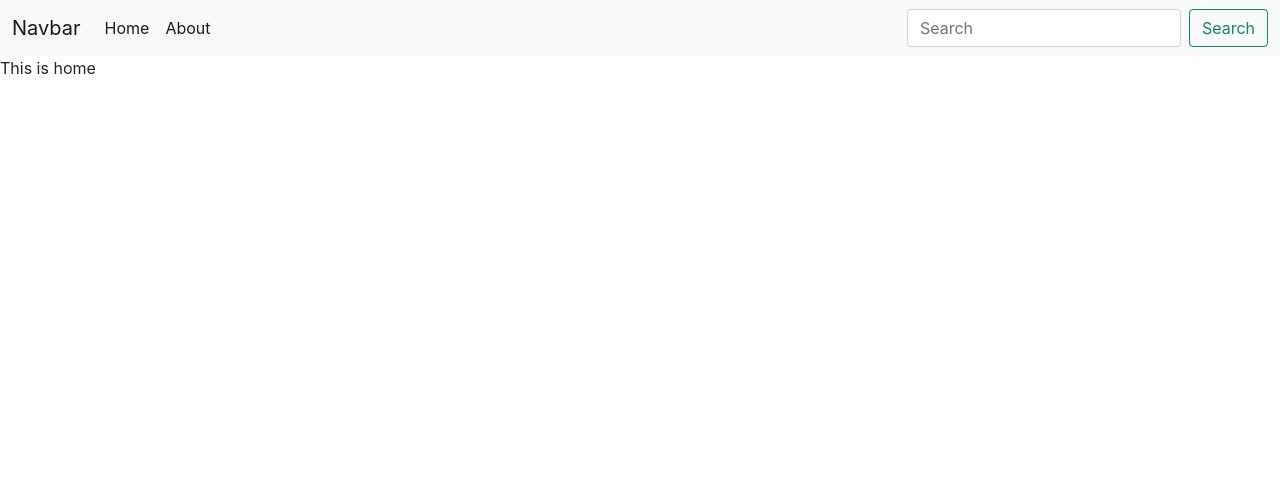
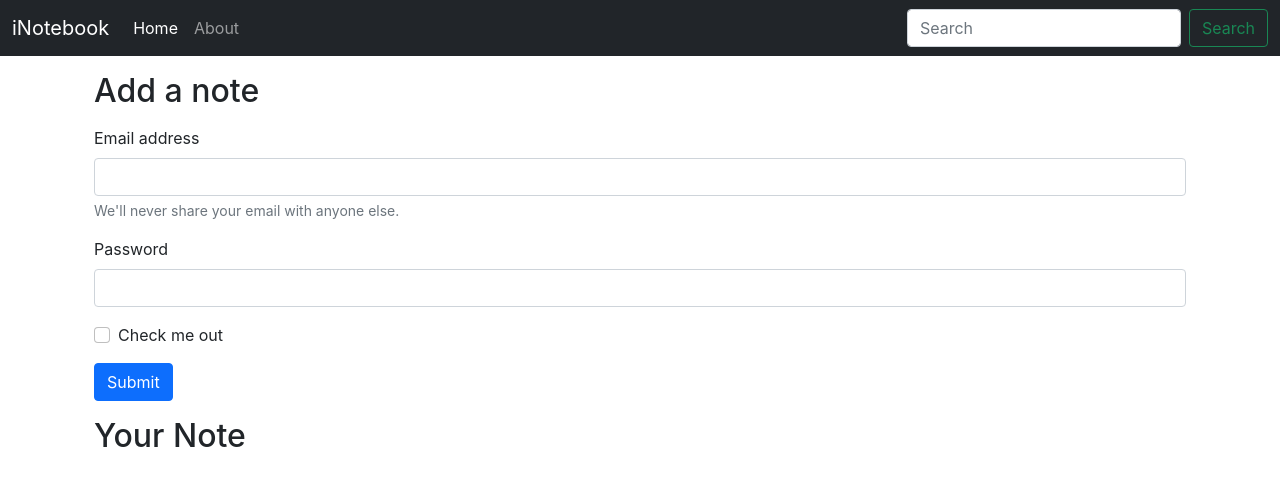
Before and after one commit to samarjit-singh/inotebook, a React (Create React App) app: page /home in a window 1280 px wide. Shown: the top 486 px of the page. Built offline with nearby package versions, Linux system fonts and the light colour scheme.

Commit message:
useLocation hook in react

```diff
--- a/src/App.js
+++ b/src/App.js
@@ -11,10 +11,12 @@
       <div>
         <BrowserRouter>
           <Navbar />
-          <Routes>
-            <Route path="/home" element={<Home />} />
-            <Route path="/about" element={<About />} />
-          </Routes>
+          <div className="container">
+            <Routes>
+              <Route path="/home" element={<Home />} />
+              <Route path="/about" element={<About />} />
+            </Routes>
+          </div>
         </BrowserRouter>
       </div>
     </NoteState>
--- a/src/components/About.js
+++ b/src/components/About.js
@@ -1,16 +1,12 @@
 import React, { useContext, useEffect } from "react";
-import noteContext from "../context/notes/noteContext";
+
 
 const About = () => {
-  const a = useContext(noteContext);
-  useEffect(() => {
-    a.update();
-    // eslint-disable-next-line
-  }, []);
+
 
   return (
     <div>
-      This is about {a.state.name} and he is in class {a.state.class}
+      This is about page
     </div>
   );
 };
--- a/src/components/Home.js
+++ b/src/components/Home.js
@@ -1,7 +1,55 @@
 import React from "react";
 
 const Home = () => {
-  return <div>This is home </div>;
+  return (
+    <div>
+      <div className="container my-3">
+        <h2>Add a note</h2>
+        <form className="my-3">
+          <div class="mb-3">
+            <label for="exampleInputEmail1" class="form-label">
+              Email address
+            </label>
+            <input
+              type="email"
+              class="form-control"
+              id="exampleInputEmail1"
+              aria-describedby="emailHelp"
+            />
+            <div id="emailHelp" class="form-text">
+              We'll never share your email with anyone else.
+            </div>
+          </div>
+          <div class="mb-3">
+            <label for="exampleInputPassword1" class="form-label">
+              Password
+            </label>
+            <input
+              type="password"
+              class="form-control"
+              id="exampleInputPassword1"
+            />
+          </div>
+          <div class="mb-3 form-check">
+            <input
+              type="checkbox"
+              class="form-check-input"
+              id="exampleCheck1"
+            />
+            <label class="form-check-label" for="exampleCheck1">
+              Check me out
+            </label>
+          </div>
+          <button type="submit" class="btn btn-primary">
+            Submit
+          </button>
+        </form>
+      </div>
+      <div className="container my-3">
+        <h2>Your Note</h2>
+      </div>
+    </div>
+  );
 };
 
 export default Home;
--- a/src/components/Navbar.js
+++ b/src/components/Navbar.js
@@ -1,12 +1,16 @@
-import React from "react";
-import { Link } from "react-router-dom";
+import React, { useEffect } from "react";
+import { Link, useLocation } from "react-router-dom";
 
 const Navbar = () => {
+  let location = useLocation();
+  useEffect(() => {
+    console.log(location.pathname);
+  }, [location]);
   return (
-    <nav className="navbar navbar-expand-lg navbar-light bg-light">
+    <nav className="navbar navbar-expand-lg navbar-dark bg-dark">
       <div className="container-fluid">
-        <Link className="navbar-brand" to="/">
-          Navbar
+        <Link className="navbar-brand" to="/home">
+          iNotebook
         </Link>
         <button
           className="navbar-toggler"
@@ -22,12 +26,24 @@
         <div className="collapse navbar-collapse" id="navbarSupportedContent">
           <ul className="navbar-nav me-auto mb-2 mb-lg-0">
             <li className="nav-item">
-              <Link className="nav-link active" aria-current="page" to="/home">
+              <Link
+                className={`nav-link ${
+                  location.pathname === "/home" ? "active" : ""
+                }`}
+                aria-current="page"
+                to="/home"
+              >
                 Home
               </Link>
             </li>
             <li className="nav-item">
-              <Link className="nav-link active" aria-current="page" to="/about">
+              <Link
+                className={`nav-link ${
+                  location.pathname === "/about" ? "active" : ""
+                }`}
+                aria-current="page"
+                to="/about"
+              >
                 About
               </Link>
             </li>
--- a/src/context/notes/NoteState.js
+++ b/src/context/notes/NoteState.js
@@ -2,26 +2,8 @@
 import { useState } from "react";
 
 const NoteState = (props) => {
-  const s1 = {
-    name: "samar",
-    class: "5b",
-  };
-
-  const [state, setState] = useState(s1);
-
-  const update = () => {
-    setTimeout(() => {
-      setState({
-        name: "samarjit",
-        class: "10b",
-      });
-    }, 1000);
-  };
-
   return (
-    <NoteContext.Provider value={{ state, update }}>
-      {props.children}
-    </NoteContext.Provider>
+    <NoteContext.Provider value={{}}>{props.children}</NoteContext.Provider>
   );
 };
 
```
